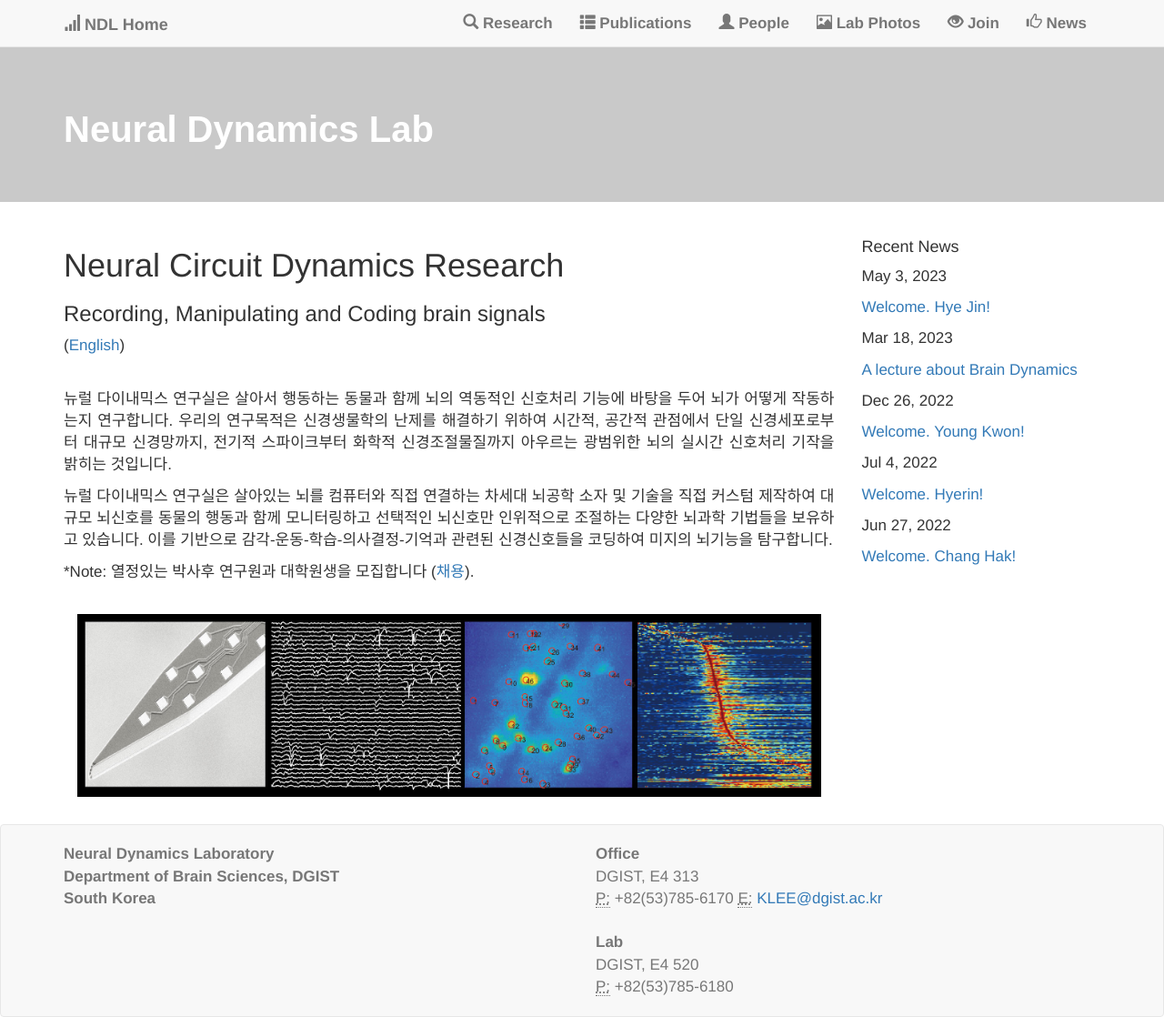
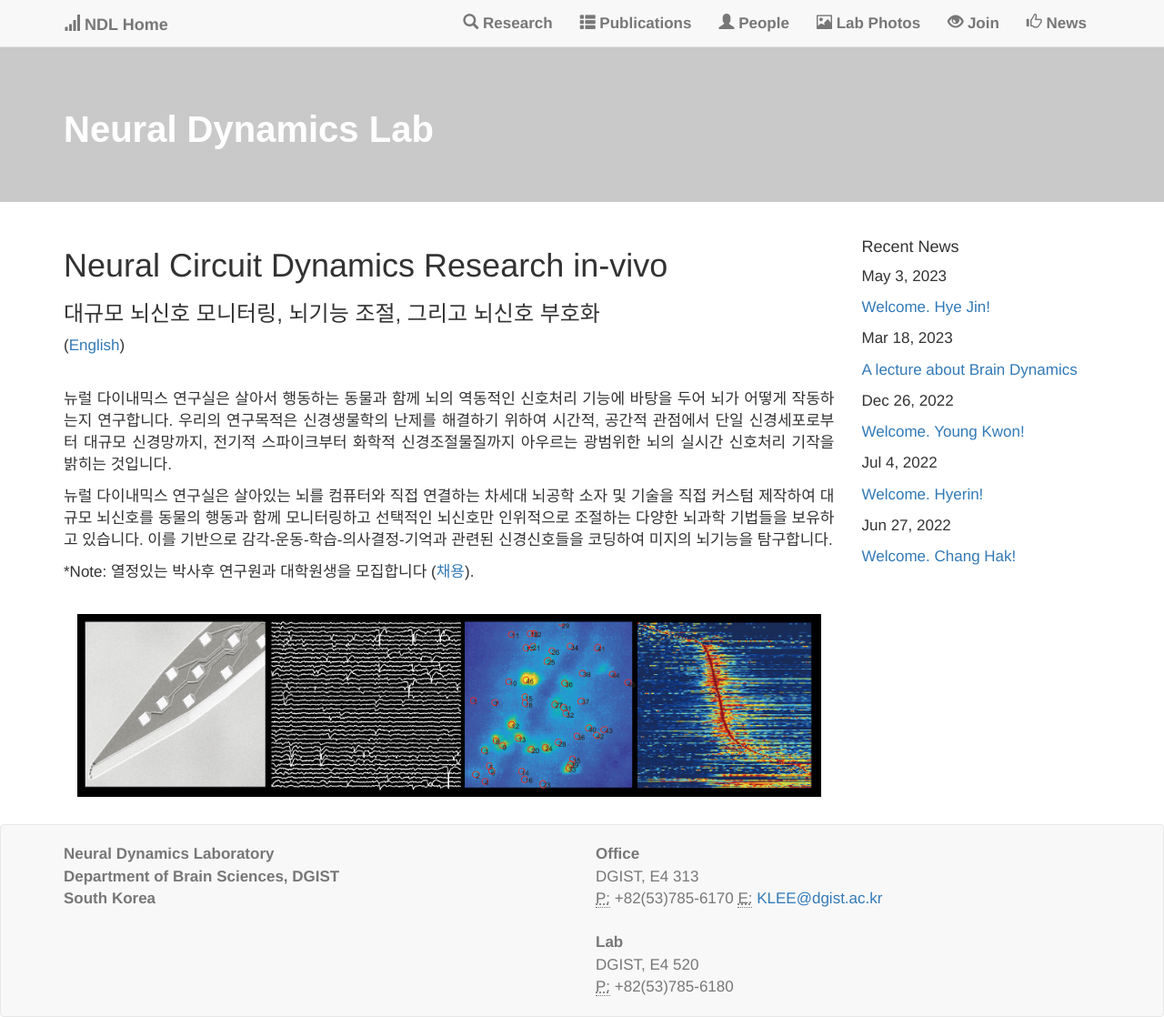
Before and after one commit to kleelab/kleelab.github.io, a Jekyll site: the page built from index.html, in a window 1280 px wide. Shown: the whole page at 91% size. Built offline with Jekyll 4.4.1, drawn with Linux system fonts in a browser that asks for light colours; nearby versions of some CDN libraries; a style sheet for code colours, icons or effects is not loaded.

Commit message:
Update index.html

```diff
--- a/index.html
+++ b/index.html
@@ -12,8 +12,8 @@ layout: home
 
 </script>
 
-<h1>Neural Circuit Dynamics Research</h1>
-<h3>Recording, Manipulating and Coding brain signals</h3>
+<h1>Neural Circuit Dynamics Research in-vivo</h1>
+<h3>대규모 뇌신호 모니터링, 뇌기능 조절, 그리고 뇌신호 부호화</h3>
 <p> (<a href="{{ site.url }}{{ site.baseurl }}/indexE">English</a>)</p>
 <br>
 <p>뉴럴 다이내믹스 연구실은 살아서 행동하는 동물과 함께 뇌의 역동적인 신호처리 기능에 바탕을 두어 뇌가 어떻게 작동하는지 연구합니다. 우리의 연구목적은 신경생물학의 난제를 해결하기 위하여 시간적, 공간적 관점에서 단일 신경세포로부터 대규모 신경망까지, 전기적 스파이크부터 화학적 신경조절물질까지 아우르는 광범위한 뇌의 실시간 신호처리 기작을 밝히는 것입니다.</p>
```
